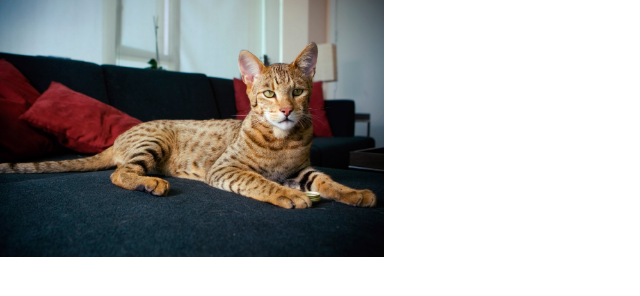
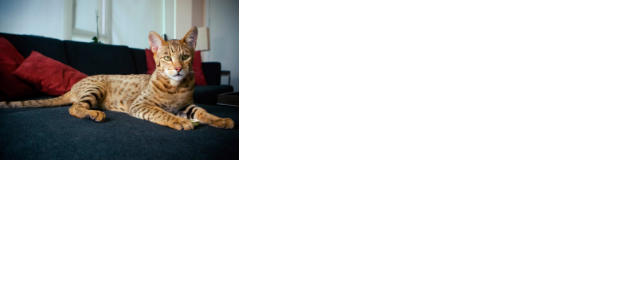
Before and after one commit to treinaweb/Tailwind-Primeiros-Passos, a website: page imagens.html in a window 1280 px wide. Shown: the whole page, without its empty margins (0-640 px from the left). Drawn offline with nearby package versions, Linux system fonts and the light colour scheme; files that its build step writes are made by us from their sources.

Commit message:
01:29 Definindo altura para imagem

```diff
--- a/imagens.html
+++ b/imagens.html
@@ -9,7 +9,7 @@
 </head>
 <body>
     <div>
-        <img src="img/gato_laranja.jpg" alt="" class="w-96">
+        <img src="img/gato_laranja.jpg" alt="" class="h-40">
     </div>
 </body>
 </html>
```
